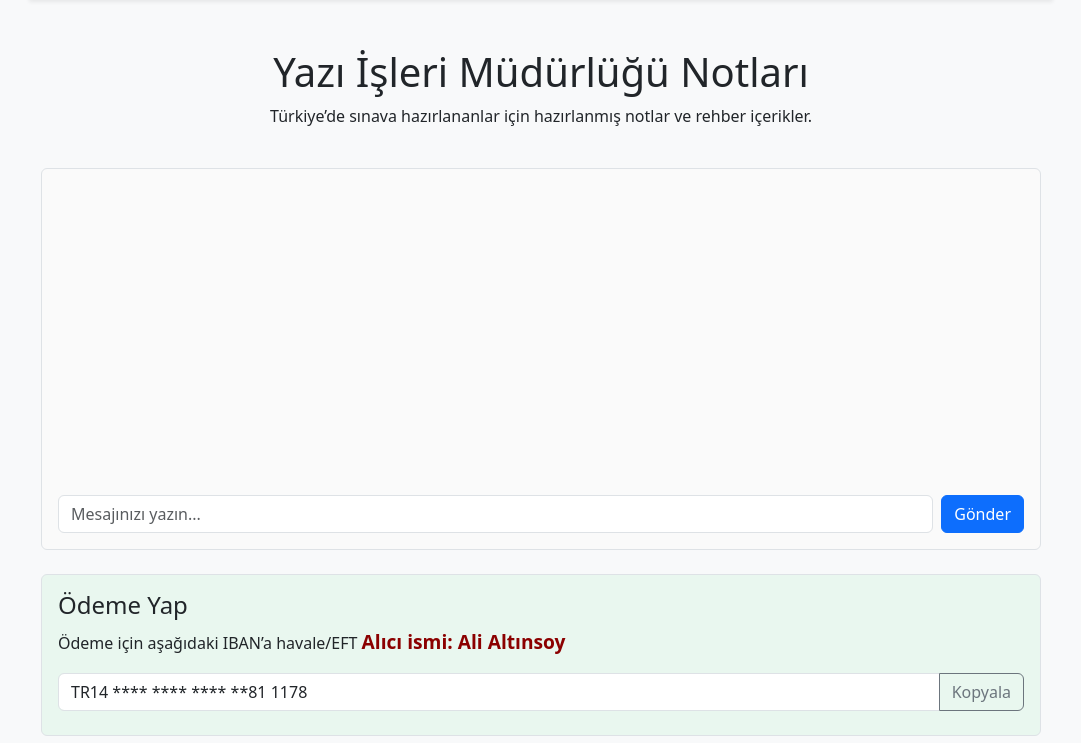
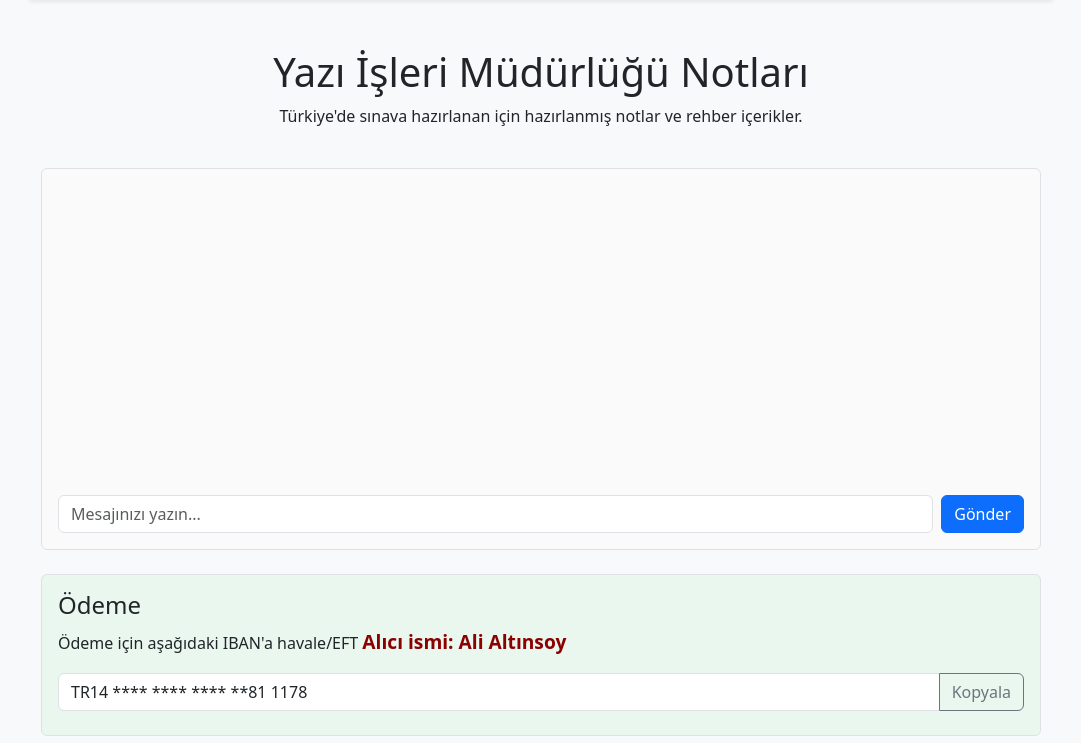
Before and after one commit to simyaci1980/gysyim, a Django app: page / in a window 1280 px wide. Shown: the part 56-799 px from the top of the page, without its empty margins (99-1180 px from the left). Run offline with Django 5.2, Linux system fonts and the light colour scheme; data that the repository does not hold is empty; some libraries are stand-ins or nearby versions.

Commit message:
Update index.html: fix typo and simplify payment heading

```diff
--- a/templates/index.html
+++ b/templates/index.html
@@ -3,7 +3,7 @@
 
 <div class="text-center mb-4">
     <h1>Yazı İşleri Müdürlüğü Notları</h1>
-    <p>Türkiye’de sınava hazırlananlar için hazırlanmış notlar ve rehber içerikler.</p>
+    <p>Türkiye'de sınava hazırlanan için hazırlanmış notlar ve rehber içerikler.</p>
 </div>
 
 <!-- Chat Kutusu -->
@@ -156,8 +156,8 @@ function copyIBAN() {
 
 <!-- Ödeme Bildirimi -->
 <div class="border rounded p-3 mb-4 w-100" style="max-width:1000px; background:#e9f7ef;">
-    <h4>Ödeme Yap</h4>
-    <p>Ödeme için aşağıdaki IBAN’a havale/EFT
+    <h4>Ödeme</h4>
+    <p>Ödeme için aşağıdaki IBAN'a havale/EFT
        <strong style="color: darkred; font-size: 1.2em;">Alıcı ismi: Ali Altınsoy</strong>
     </p>
 
```
